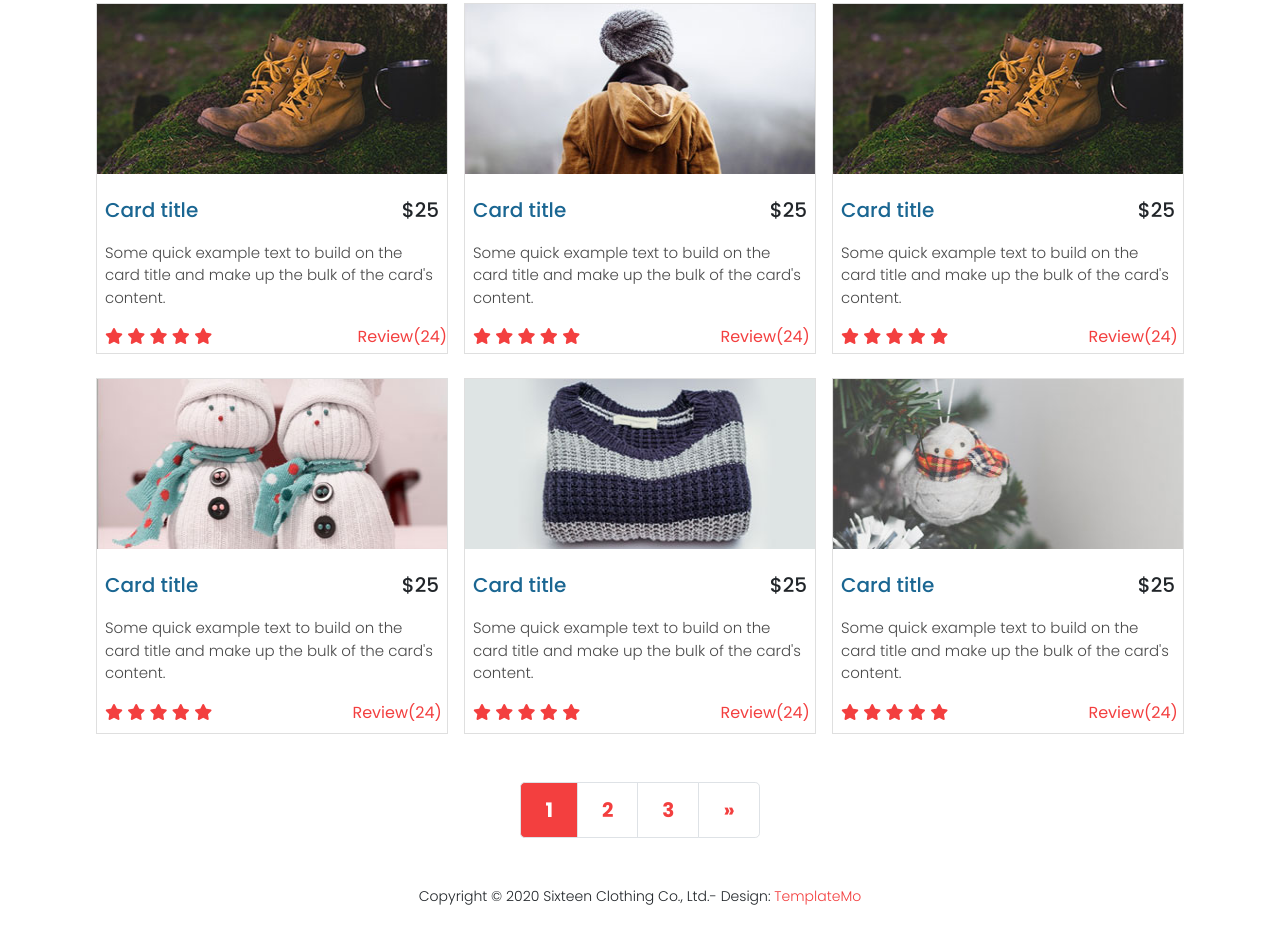
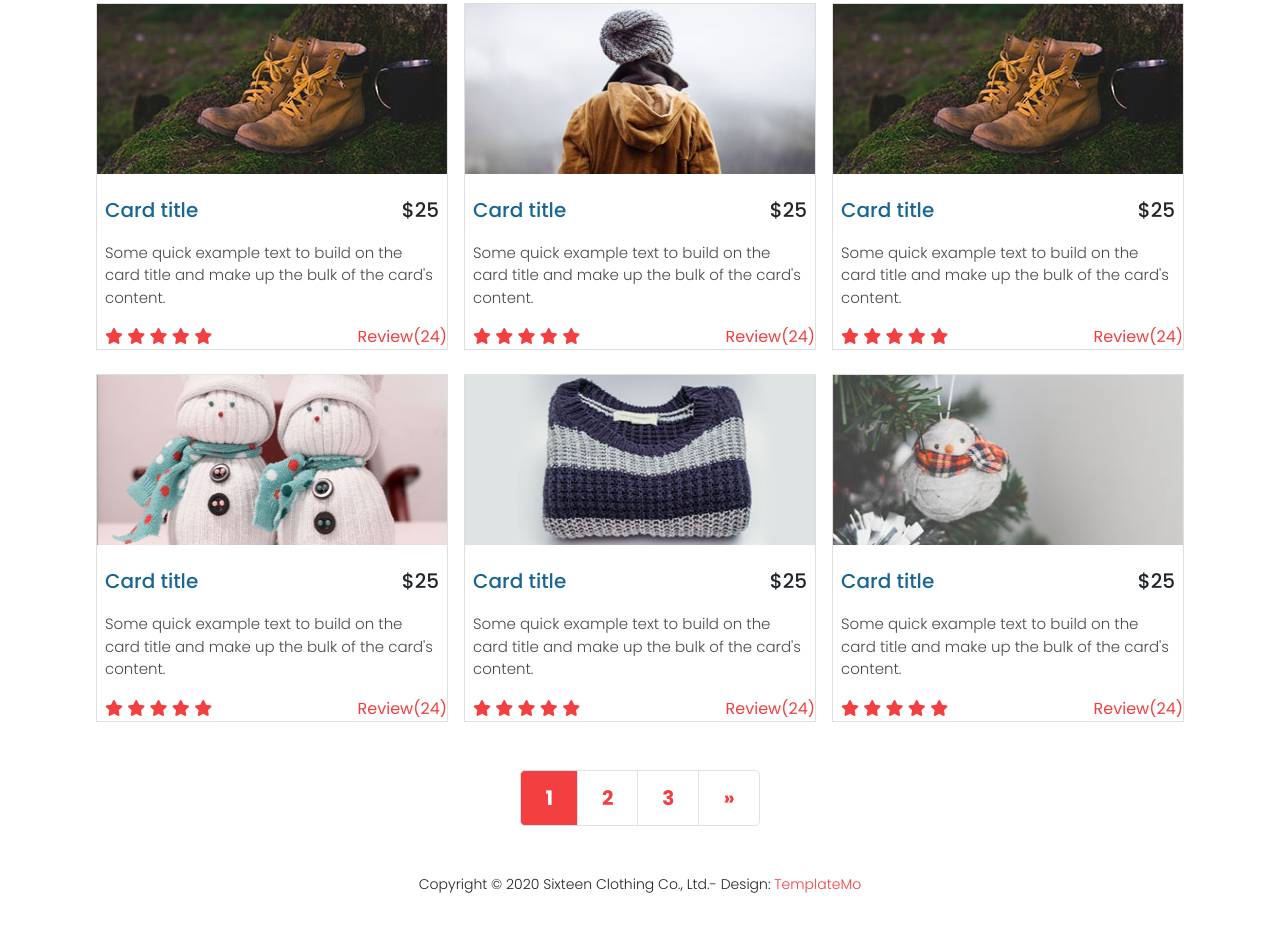
Before and after one commit to ajaypra0518/template-project, a plain HTML site: page ourproducts.html in a window 1280 px wide. Shown: the part 752-1695 px from the top of the page. Drawn offline with nearby package versions, Linux system fonts and the light colour scheme.

Commit message:
Update ourproducts.html

```diff
--- a/ourproducts.html
+++ b/ourproducts.html
@@ -120,13 +120,21 @@
                         card's content.</p>
                 </div>
 
-                <div class=" mb-1 pl-2 ">
+
+                <div class=" pl-2 d-flex justify-content-between cardrate ">
+                    <div class="revpad">
                     <i class="fa fa-star ccolor"></i>
                     <i class="fa fa-star  ccolor"></i>
                     <i class="fa fa-star  ccolor"></i>
                     <i class="fa fa-star ccolor"></i>
                     <i class="fa fa-star  ccolor"></i>
-                    <a href="#" style="margin-left: 8.5rem!important" class="ccolor">Review(24)</a>
+
+                    </div>
+                    <div>
+                        <a href="#"  class="ccolor ">Review(24)</a>
+                    </div>
+
+
                 </div>
             </div>
 
@@ -142,13 +150,21 @@
                         card's content.</p>
                 </div>
 
-                <div class=" pl-2  ">
+
+                <div class=" pl-2 d-flex justify-content-between cardrate ">
+                    <div class="revpad">
                     <i class="fa fa-star ccolor"></i>
                     <i class="fa fa-star  ccolor"></i>
                     <i class="fa fa-star  ccolor"></i>
                     <i class="fa fa-star ccolor"></i>
                     <i class="fa fa-star  ccolor"></i>
-                    <a href="#" style="margin-left: 8.5rem!important" class="ccolor">Review(24)</a>
+
+                    </div>
+                    <div>
+                        <a href="#"  class="ccolor ">Review(24)</a>
+                    </div>
+
+
                 </div>
             </div>
         </div>
@@ -168,13 +184,20 @@
                         card's content.</p>
                 </div>
 
-                <div class="mb-2 pl-2  ">
+                <div class=" pl-2 d-flex justify-content-between cardrate ">
+                    <div class="revpad">
                     <i class="fa fa-star ccolor"></i>
                     <i class="fa fa-star  ccolor"></i>
                     <i class="fa fa-star  ccolor"></i>
                     <i class="fa fa-star ccolor"></i>
                     <i class="fa fa-star  ccolor"></i>
-                    <a href="#" style="margin-left: 8.5rem!important" class="ccolor">Review(24)</a>
+
+                    </div>
+                    <div>
+                        <a href="#"  class="ccolor ">Review(24)</a>
+                    </div>
+
+
                 </div>
             </div>
 
@@ -190,13 +213,21 @@
                         card's content.</p>
                 </div>
 
-                <div class=" mb-1 pl-2 ">
+
+                <div class=" pl-2 d-flex justify-content-between cardrate ">
+                    <div class="revpad">
                     <i class="fa fa-star ccolor"></i>
                     <i class="fa fa-star  ccolor"></i>
                     <i class="fa fa-star  ccolor"></i>
                     <i class="fa fa-star ccolor"></i>
                     <i class="fa fa-star  ccolor"></i>
-                    <a href="#" style="margin-left: 8.5rem!important" class="ccolor">Review(24)</a>
+
+                    </div>
+                    <div>
+                        <a href="#"  class="ccolor ">Review(24)</a>
+                    </div>
+
+
                 </div>
             </div>
 
@@ -212,13 +243,21 @@
                         card's content.</p>
                 </div>
 
-                <div class="mb-2 pl-2 ">
+
+                <div class=" pl-2 d-flex justify-content-between cardrate ">
+                    <div class="revpad">
                     <i class="fa fa-star ccolor"></i>
                     <i class="fa fa-star  ccolor"></i>
                     <i class="fa fa-star  ccolor"></i>
                     <i class="fa fa-star ccolor"></i>
                     <i class="fa fa-star  ccolor"></i>
-                    <a href="#" style="margin-left: 8.5rem!important" class="ccolor">Review(24)</a>
+
+                    </div>
+                    <div>
+                        <a href="#"  class="ccolor ">Review(24)</a>
+                    </div>
+
+
                 </div>
             </div>
         </div>
```
